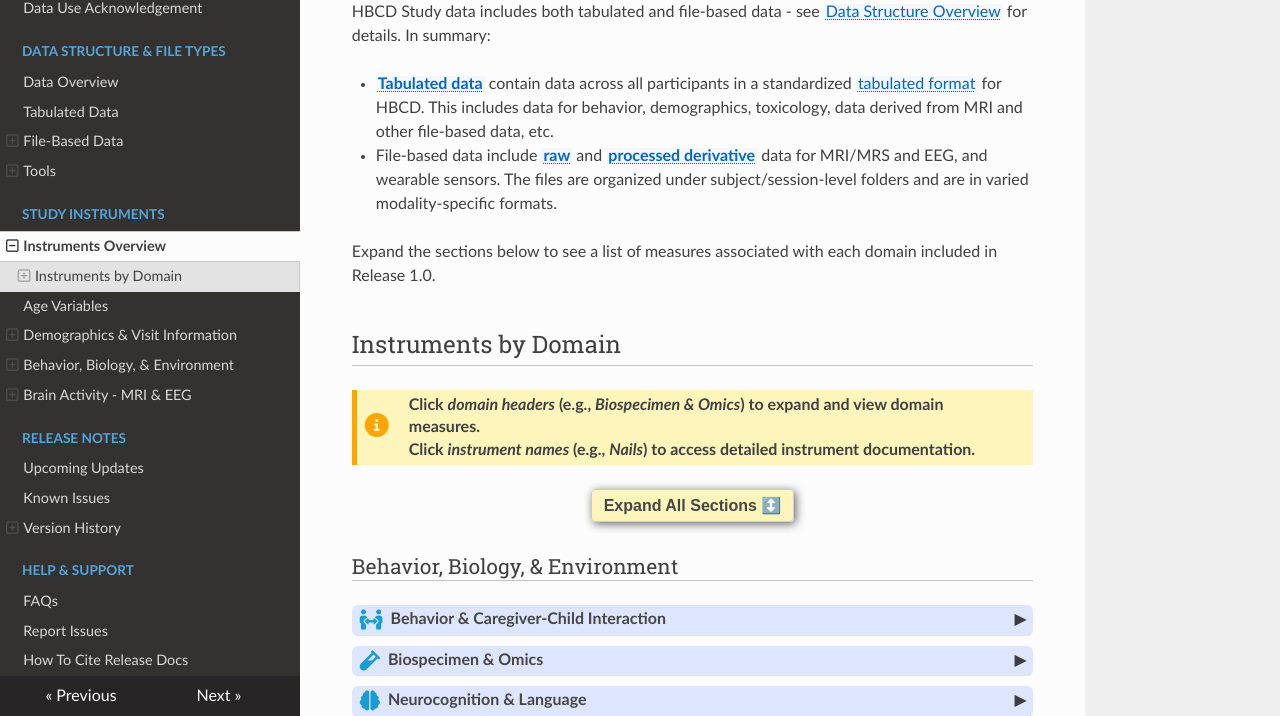
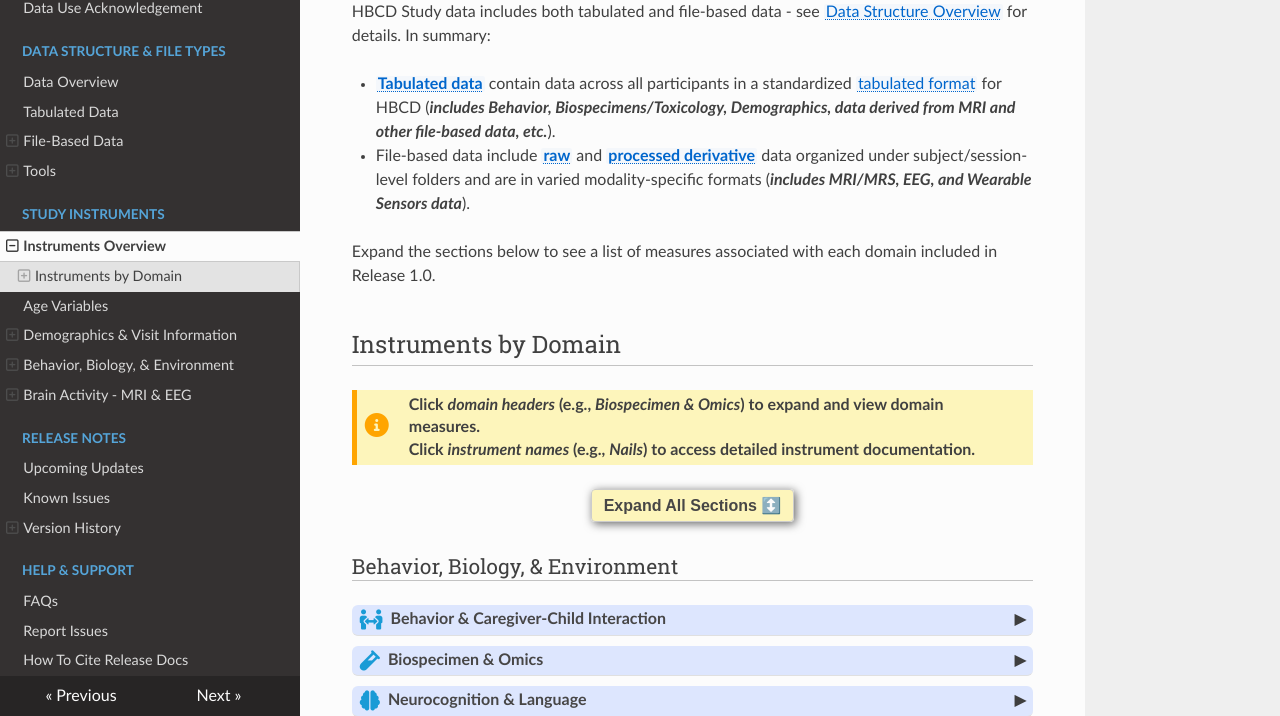
Before and after one commit to nbdc-datahub/hbcd-docs, an MkDocs documentation site: the page built from docs/instruments/index.md, in a window 1280 px wide and 900 px high, scrolled down 740 px, cut to the strip 184-900 px from the top of the window. Built offline with MkDocs 1.6.1, drawn with Linux system fonts in a browser that asks for light colours; nearby versions of some CDN libraries; some of the changed lines change nothing that is shown.

Commit message:
minor polish

```diff
--- a/docs/instruments/index.md
+++ b/docs/instruments/index.md
@@ -12,8 +12,8 @@
 
 HBCD Study data includes both tabulated and file-based data - see <a href="../datacuration/overview" target="_blank">Data Structure Overview</a> for details. In summary:
 
-- <a href="../datacuration/phenotypes" target="_blank"><b>Tabulated data</b></a> contain data across all participants in a standardized [tabulated format](../datacuration/phenotypes.md/#table-organization) for HBCD. This includes data for behavior, demographics, toxicology, data derived from MRI and other file-based data, etc.
-- File-based data include <a href="../datacuration/rawbids" target="_blank"><b>raw</b></a> and <a href="../datacuration/derivatives" target="_blank"><b>processed derivative</b></a> data for MRI/MRS and EEG, and wearable sensors. The files are organized under subject/session-level folders and are in varied modality-specific formats.
+- <a href="../datacuration/phenotypes" target="_blank"><b>Tabulated data</b></a> contain data across all participants in a standardized [tabulated format](../datacuration/phenotypes.md/#table-organization) for HBCD (***includes Behavior, Biospecimens/Toxicology, Demographics, data derived from MRI and other file-based data, etc.***).
+- File-based data include <a href="../datacuration/rawbids" target="_blank"><b>raw</b></a> and <a href="../datacuration/derivatives" target="_blank"><b>processed derivative</b></a> data organized under subject/session-level folders and are in varied modality-specific formats (***includes MRI/MRS, EEG, and Wearable Sensors data***).
 
 Expand the sections below to see a list of measures associated with each domain included in Release 1.0.
 
@@ -356,17 +356,17 @@
 </tr>
 <tr class="section-su">
   <td rowspan="3"><a href="pregexp/su/assist" target="_blank">ASSIST</a></td>
-  <td>V1.0</td>
+  <td>V1</td>
   <td>Substance use before and during pregnancy</td>
   <td><code>pex_bm_assistv1</code></td>
 </tr>
 <tr class="section-su">
-  <td>V2.0</td>
+  <td>V2</td>
   <td>Substance use, pregnancy end and postnatal</td>
   <td><code>pex_bm_assistv2</code></td>
 </tr>
 <tr class="section-su">
-  <td>V3.0</td>
+  <td>V3</td>
   <td>Substance use post-pregnancy</td>
   <td><code>pex_bm_assistv3</code></td>
 </tr>
@@ -657,7 +657,7 @@
   <thead>
     <tr>
       <th style="width: 20%;">Instrument</th>
-      <th>Version <span class="tooltip tooltip-right"><i class="fa-solid fa-circle-info"></i><span class="tooltiptext">if more than one version is included in the release</span></span></th>
+      <th>Version</th>
       <th style="width: 30%;">Construct</th>
       <th style="width: 30%;">Table Name</th>
     </tr>
```
